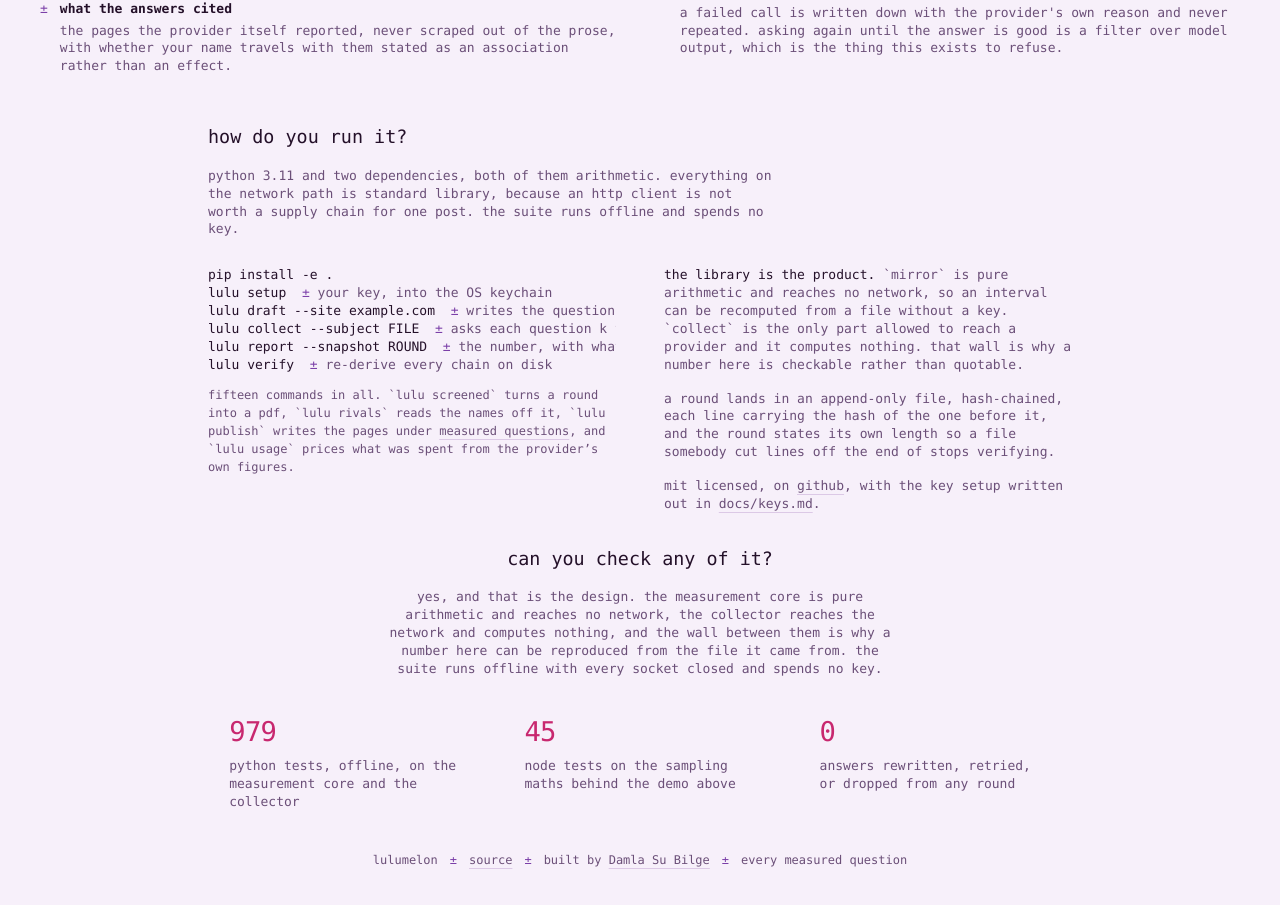
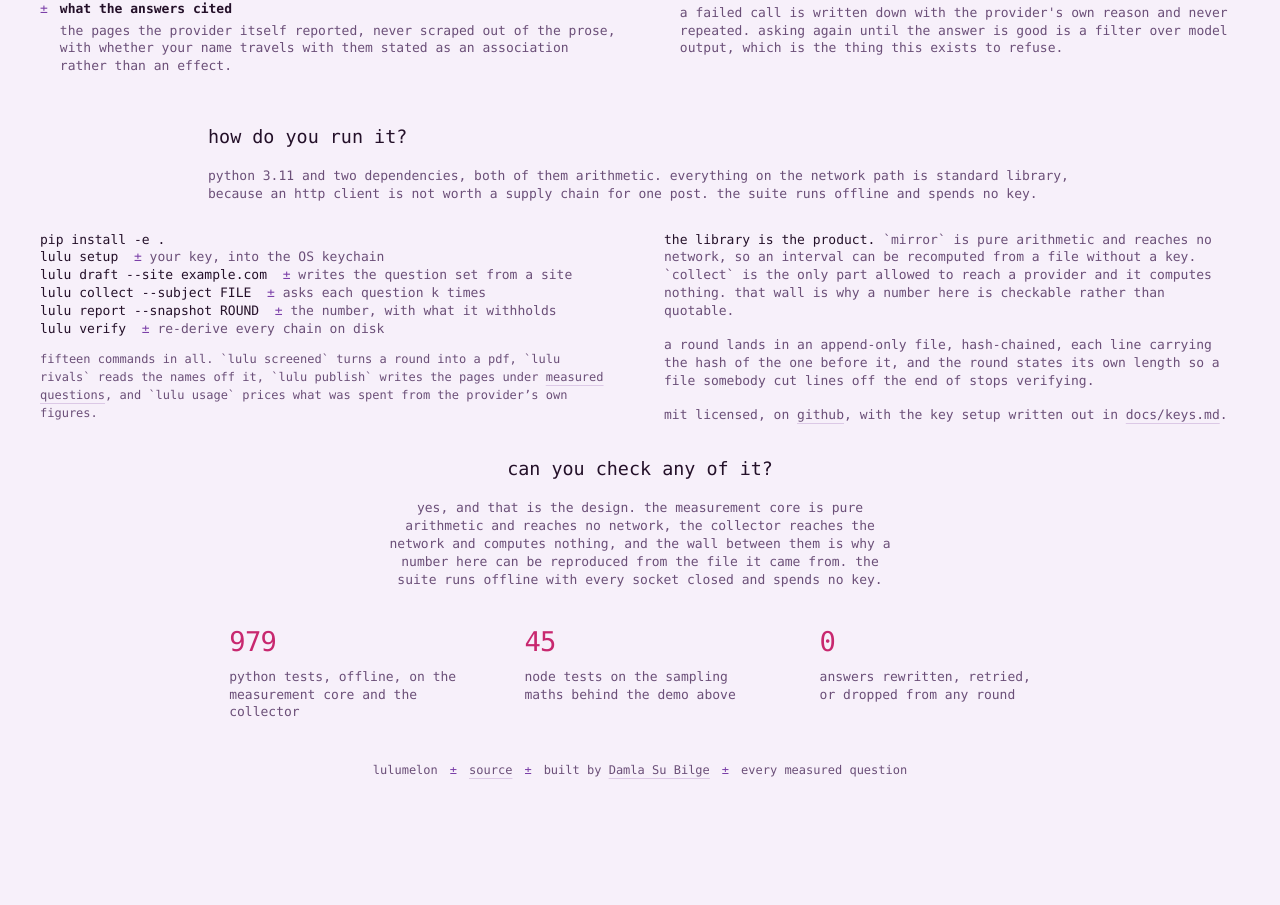
Before and after one commit to nosey-dewdrop/lulumelon, a Next.js app: page / in a window 1280 px wide. Shown: the part 2002-2907 px from the top of the page. After the commit the page ends 2837 px from the top, so only its background shows below. Built offline with nearby package versions, Linux system fonts and the light colour scheme; no server answers.

Commit message:
only that heading and its line take the middle

```diff
--- a/src/app/page.tsx
+++ b/src/app/page.tsx
@@ -364,13 +364,18 @@ export default function Page() {
           this the page is an argument about measurement rather than a library
           somebody can run tonight, and every figure above came out of these
           fifteen commands. */}
-      <Reveal className="mx-auto mt-12 max-w-[54rem]">
-        <h2 className="text-[1.15rem]">how do you run it?</h2>
-        <p className="mt-4 max-w-[72ch] text-[13px] leading-snug text-ink-soft">
+      <Reveal className="mt-12">
+        {/* The heading and the line under it sit as a centred column. What
+            follows keeps the width it had, because a command list set to a
+            reading measure wraps where a command should not wrap. */}
+        <div className="mx-auto max-w-[54rem]">
+          <h2 className="text-[1.15rem]">how do you run it?</h2>
+          <p className="mt-4 text-[13px] leading-snug text-ink-soft">
           python 3.11 and two dependencies, both of them arithmetic. everything on the network path
           is standard library, because an http client is not worth a supply chain for one post.
-          the suite runs offline and spends no key.
-        </p>
+            the suite runs offline and spends no key.
+          </p>
+        </div>
 
         <div className="mt-7 grid gap-x-12 gap-y-6 lg:grid-cols-[minmax(0,1fr)_minmax(0,1fr)]">
           <div>
```
